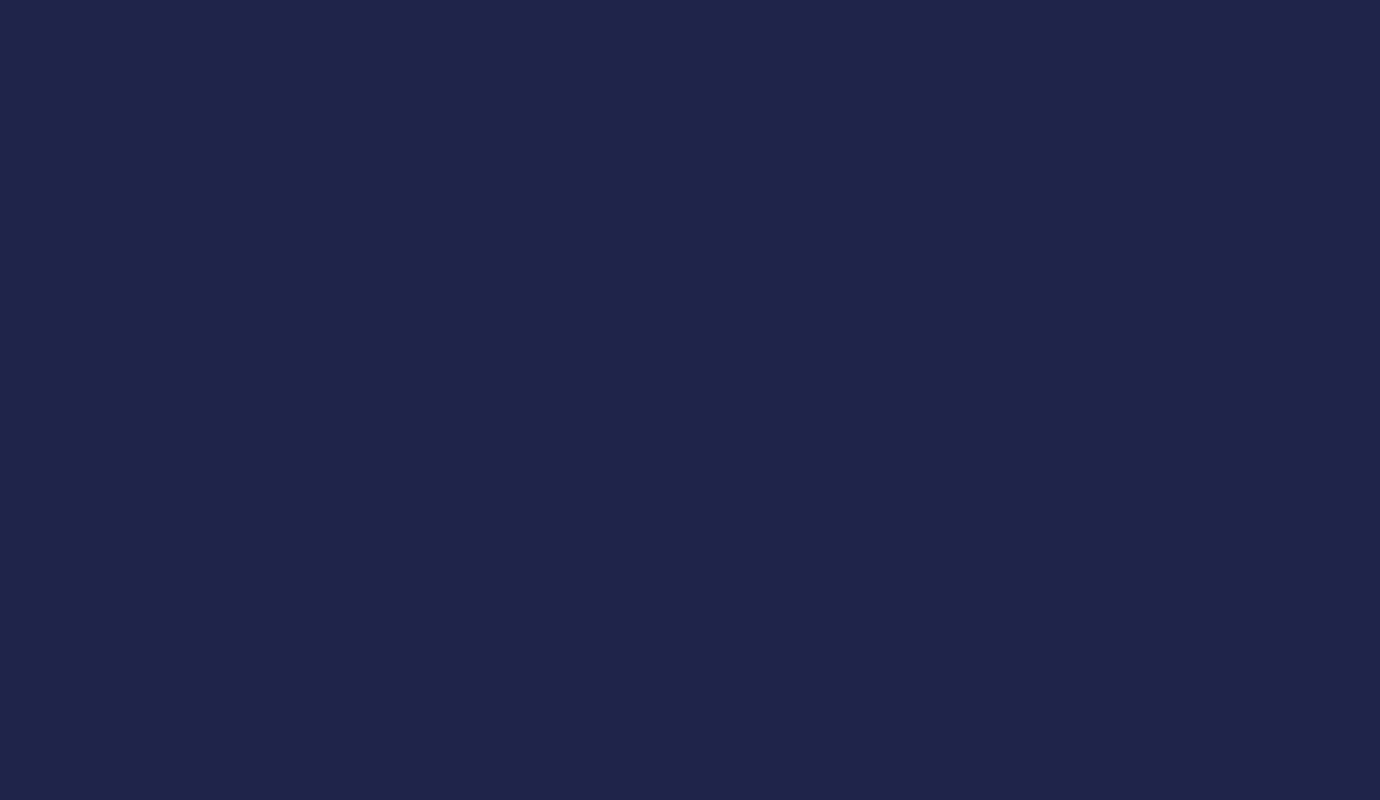
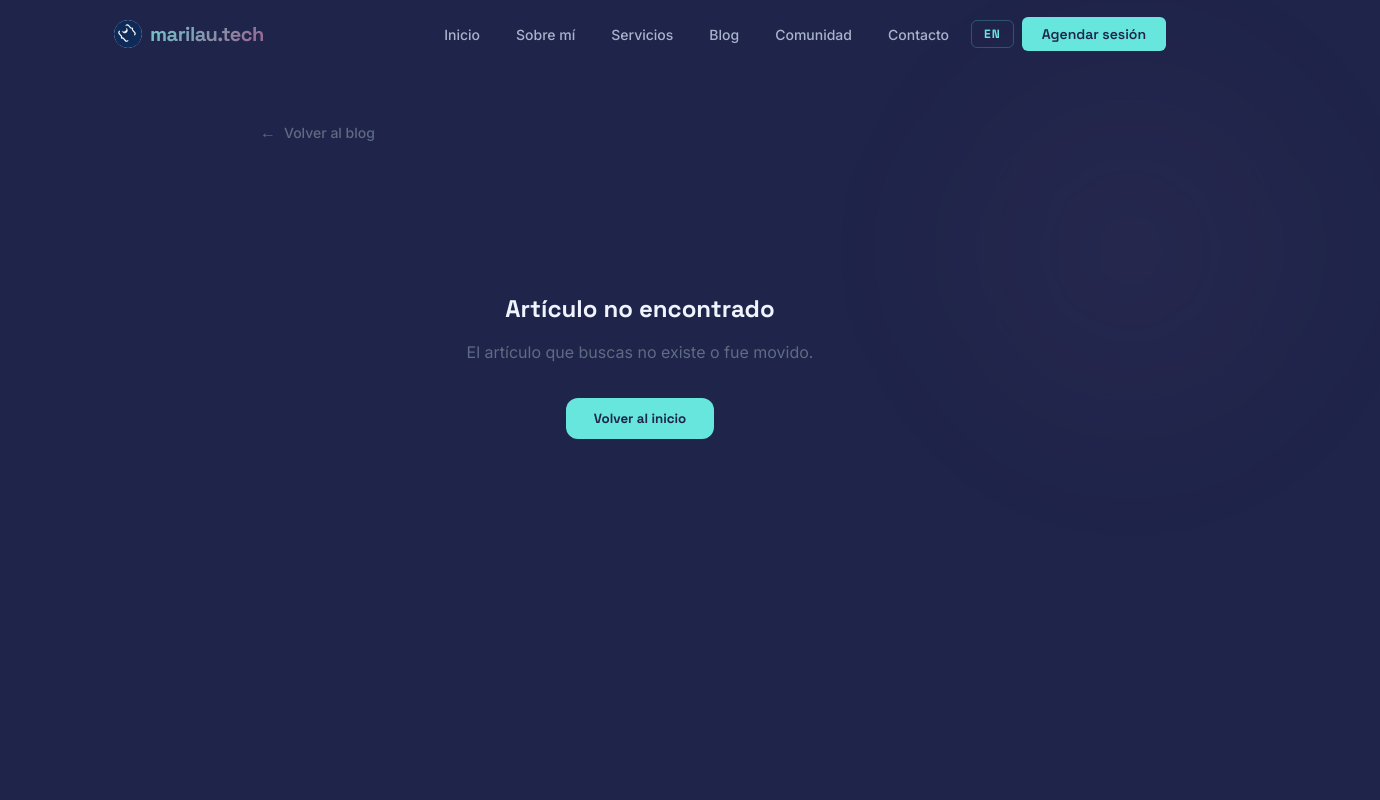
Before and after one commit to marlaurita/mi-web, a React (Vite) app: page /es/blog/1 in a window 1280 px wide. Before the commit this address had no page. Shown: the top 800 px of the page, 1380 px wide, since content can reach past the window. Built offline with nearby package versions, Linux system fonts and the light colour scheme.

Commit message:
feat: update langugages on URL posts

```diff
--- a/src/App.jsx
+++ b/src/App.jsx
@@ -1,5 +1,6 @@
-import { BrowserRouter, Routes, Route, useLocation } from 'react-router-dom'
+import { BrowserRouter, Routes, Route, Navigate, useLocation, useParams } from 'react-router-dom'
 import { useEffect } from 'react'
+import { useLanguage } from './i18n/LanguageContext'
 import Navbar    from './components/Navbar/Navbar'
 import Hero      from './components/Hero/Hero'
 import About     from './components/About/About'
@@ -47,13 +48,20 @@ function Home() {
   )
 }
 
+function BlogPostRedirect() {
+  const { slug } = useParams()
+  const { lang } = useLanguage()
+  return <Navigate to={`/${lang}/blog/${slug}`} replace />
+}
+
 export default function App() {
   return (
     <BrowserRouter>
       <Routes>
-        <Route path="/"            element={<Home />} />
-        <Route path="/blog/:slug"  element={<BlogPost />} />
-        <Route path="/links"       element={<Links />} />
+        <Route path="/"                    element={<Home />} />
+        <Route path="/:lang/blog/:slug"    element={<BlogPost />} />
+        <Route path="/blog/:slug"          element={<BlogPostRedirect />} />
+        <Route path="/links"               element={<Links />} />
       </Routes>
     </BrowserRouter>
   )
--- a/src/components/Blog/Blog.jsx
+++ b/src/components/Blog/Blog.jsx
@@ -11,7 +11,7 @@ const tagClass = {
 
 export default function Blog() {
   const navigate = useNavigate()
-  const { content } = useLanguage()
+  const { lang, content } = useLanguage()
   const { blog } = content
 
   return (
@@ -33,10 +33,10 @@ export default function Blog() {
             <article
               key={i}
               className={`post-card${post.content?.length ? ' post-card--linked' : ''}`}
-              onClick={() => post.content?.length && navigate(`/blog/${post.slug}`)}
+              onClick={() => post.content?.length && navigate(`/${lang}/blog/${post.slug}`)}
               role={post.content?.length ? 'button' : undefined}
               tabIndex={post.content?.length ? 0 : undefined}
-              onKeyDown={(e) => e.key === 'Enter' && post.content?.length && navigate(`/blog/${post.slug}`)}
+              onKeyDown={(e) => e.key === 'Enter' && post.content?.length && navigate(`/${lang}/blog/${post.slug}`)}
             >
               <div className="post-card__meta">
                 <span className={`post-tag ${tagClass[post.tagKey] ?? 'post-tag--mentoring'}`}>
--- a/src/i18n/LanguageContext.jsx
+++ b/src/i18n/LanguageContext.jsx
@@ -7,19 +7,20 @@ const translations = { es, en }
 const LanguageContext = createContext(null)
 
 export function LanguageProvider({ children }) {
-  const [lang, setLang] = useState(
+  const [lang, setLangState] = useState(
     () => localStorage.getItem('ml-lang') || 'es'
   )
 
+  const setLang = (l) => {
+    localStorage.setItem('ml-lang', l)
+    setLangState(l)
+  }
+
   const toggleLang = () =>
-    setLang((current) => {
-      const next = current === 'es' ? 'en' : 'es'
-      localStorage.setItem('ml-lang', next)
-      return next
-    })
+    setLang(lang === 'es' ? 'en' : 'es')
 
   return (
-    <LanguageContext.Provider value={{ lang, toggleLang, content: translations[lang] }}>
+    <LanguageContext.Provider value={{ lang, setLang, toggleLang, content: translations[lang] }}>
       {children}
     </LanguageContext.Provider>
   )
--- a/src/pages/BlogPost/BlogPost.jsx
+++ b/src/pages/BlogPost/BlogPost.jsx
@@ -1,6 +1,9 @@
 import { useEffect } from 'react'
 import { useParams, useNavigate } from 'react-router-dom'
 import { useLanguage } from '../../i18n/LanguageContext'
+
+const SITE_URL = 'https://marilau.tech'
+const VALID_LANGS = ['es', 'en']
 import Navbar from '../../components/Navbar/Navbar'
 import Footer from '../../components/Footer/Footer'
 import './BlogPost.css'
@@ -36,12 +39,56 @@ function ContentBlock({ block }) {
 }
 
 export default function BlogPost() {
-  const { slug } = useParams()
+  const { lang: urlLang, slug } = useParams()
   const navigate = useNavigate()
-  const { content } = useLanguage()
+  const { lang, setLang, content } = useLanguage()
   const { blog } = content
 
   const post = blog.posts.find((p) => p.slug === slug)
+
+  // Sync language from URL param
+  useEffect(() => {
+    if (VALID_LANGS.includes(urlLang) && urlLang !== lang) {
+      setLang(urlLang)
+    }
+  }, [urlLang])
+
+  // When lang changes (e.g. via Navbar toggle), update the URL
+  useEffect(() => {
+    if (VALID_LANGS.includes(urlLang) && lang !== urlLang) {
+      navigate(`/${lang}/blog/${slug}`, { replace: true })
+    }
+  }, [lang])
+
+  // Canonical + hreflang tags
+  useEffect(() => {
+    const upsert = (sel, attrs) => {
+      let el = document.querySelector(sel)
+      if (!el) {
+        el = document.createElement('link')
+        document.head.appendChild(el)
+      }
+      Object.assign(el, attrs)
+      return el
+    }
+
+    upsert('link[rel="canonical"]', {
+      rel: 'canonical',
+      href: `${SITE_URL}/${urlLang}/blog/${slug}`,
+    })
+    VALID_LANGS.forEach((l) =>
+      upsert(`link[rel="alternate"][hreflang="${l}"]`, {
+        rel: 'alternate',
+        hreflang: l,
+        href: `${SITE_URL}/${l}/blog/${slug}`,
+      })
+    )
+
+    return () => {
+      document.querySelector('link[rel="canonical"]')?.remove()
+      document.querySelectorAll('link[rel="alternate"][hreflang]').forEach((el) => el.remove())
+    }
+  }, [urlLang, slug])
 
   useEffect(() => {
     window.scrollTo(0, 0)
```
